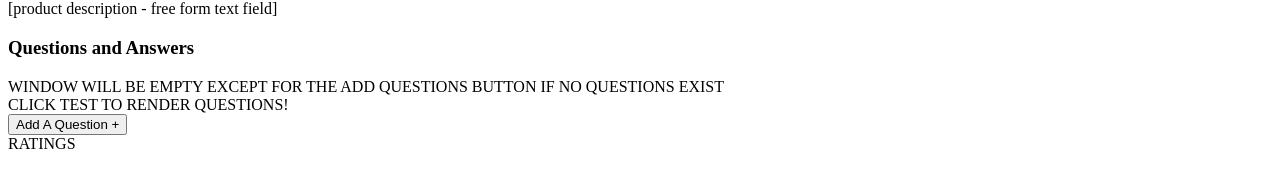
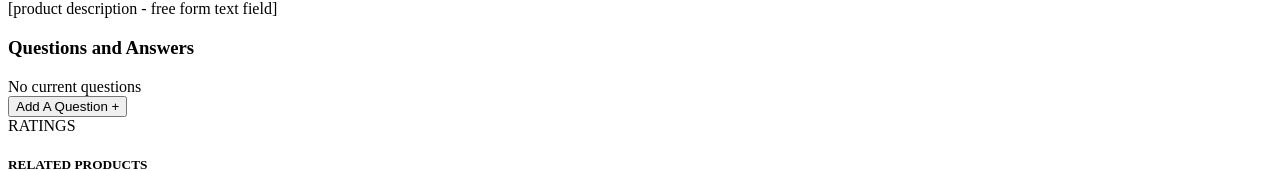
Before and after one commit to Tully-Trouts/rfp2202-FEC, a React app: page / in a window 1280 px wide. Shown: the part 306-477 px from the top of the page. Built offline with nearby package versions, Linux system fonts and the light colour scheme; no server answers; the HTML template or start-up script is replaced by a standard one.

Commit message:
deleted test

```diff
--- a/src/components/QA/QA.jsx
+++ b/src/components/QA/QA.jsx
@@ -7,7 +7,7 @@ class QA extends Component {
   constructor(props) {
     super(props);
     this.state = {
-      productId: 65631, //this.props.productId,
+      productId: this.props.productId,
       questions: [],
       search: ''
     };
@@ -88,7 +88,7 @@ class QA extends Component {
         <h3 className='QA_Title'>Questions and Answers</h3>
         { questions.length === 0
           ?
-          <div> WINDOW WILL BE EMPTY EXCEPT FOR THE ADD QUESTIONS BUTTON IF NO QUESTIONS EXIST <div>CLICK TEST TO RENDER QUESTIONS!</div></div>
+          <div>No current questions</div>
           :
           <div>
             <QASearch liftSearch={liftSearch} liftClear={liftClear} />
```
Also changed, not shown: 1 other file (tests, documents, lock files or other folders).
